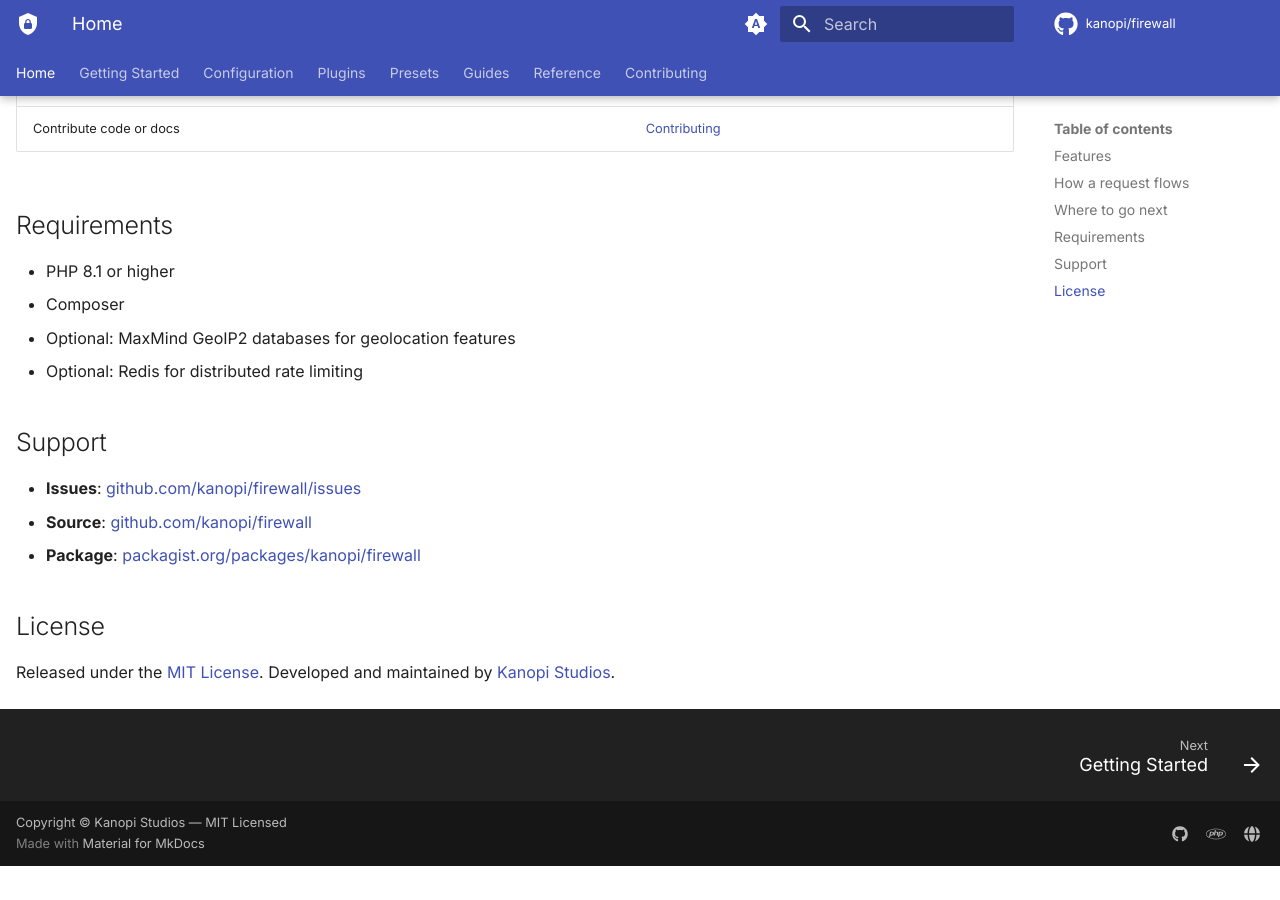
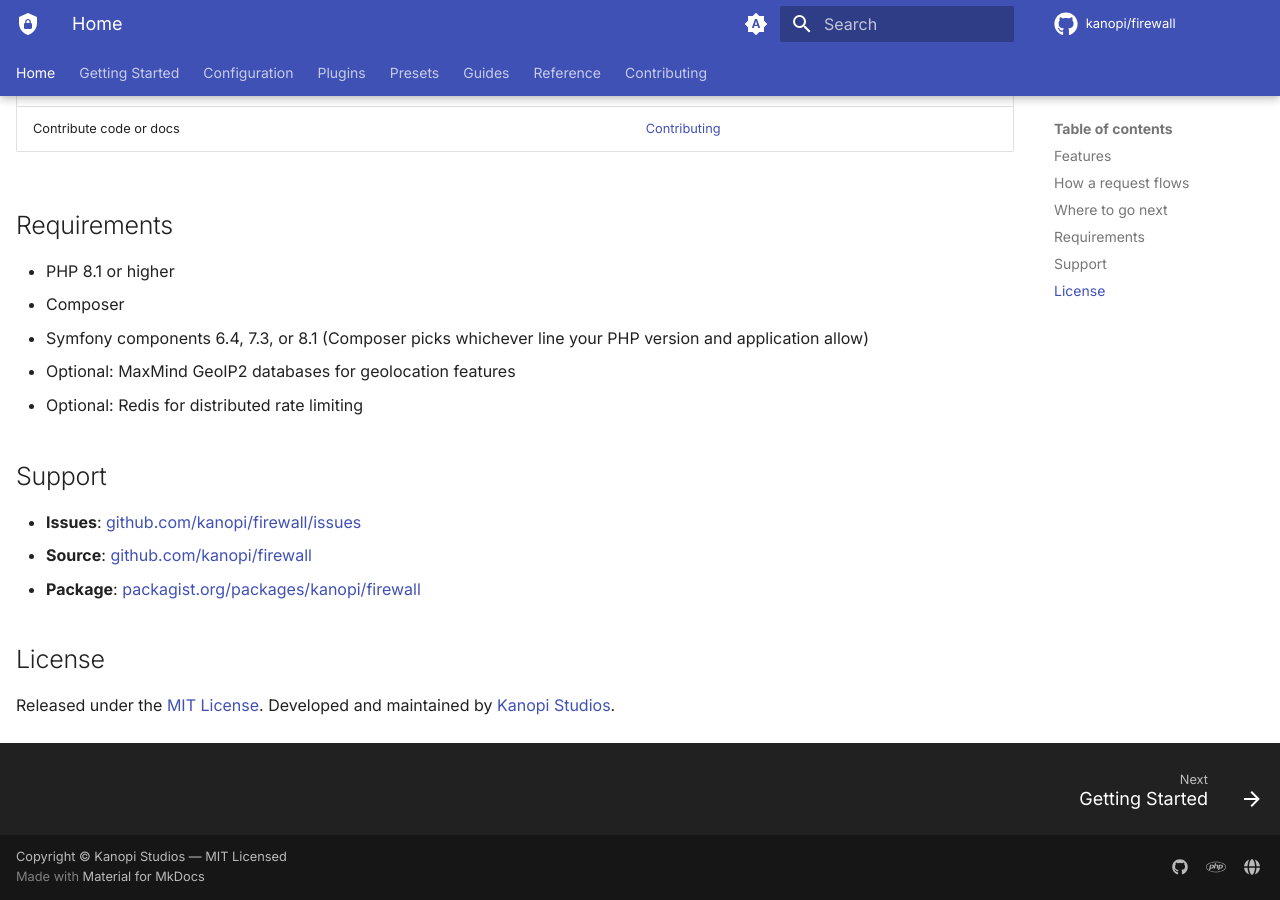
Before and after one commit to kanopi/firewall, an MkDocs documentation site: the page built from docs/index.md, in a window 1280 px wide and 900 px high, scrolled down 3364 px. Built offline with MkDocs 1.6.1 and Material for MkDocs 9.7.7, drawn with Linux system fonts in a browser that asks for light colours; comment, search, counter and statistics services are not loaded; before the commit the page ends 4230 px from its top, so only the background shows below that.

Commit message:
Support Symfony 8.1 components (Fixes #121) (#123)
Drupal 12 requires symfony/* ^8.1, so the `~6.4 || ~7.3` constraints made
`kanopi/firewall` — and therefore `drupal/basic_firewall` — uninstallable on
Drupal 12. Widen every Symfony constraint to `~6.4 || ~7.3 || ~8.1`.

The PHP floor stays at >=8.1. Each Symfony line carries its own PHP floor
(6.4 needs >=8.1, 7.x needs >=8.2, 8.1 needs >=8.4.1), so Composer resolves
whichever line the runtime allows and nothing is dropped for older PHP.

No source changes were needed. The Symfony surface this library touches —
`Request` (including `setTrustedProxies()` / `getTrustedProxies()`, whose
`$trustedHeaderSet` argument is still required in 8.1), `IpUtils::checkIp()`,
`UploadedFile`, `PropertyAccess`, `FilesystemAdapter` and `Yaml` — is
unchanged in Symfony 8. All 1029 unit tests, phpstan at level max, phpcs and
rector pass against 8.1.

Drop `symfony/uid` rather than widening it: nothing in src/, tests/, bin/ or
example/ references it, and no installed package depends on it.

composer.lock is not committed, so the existing CI matrix covers all three
Symfony lines on its own — PHP 8.1 resolves 6.4, 8.2/8.3 resolve 7.4, and
8.4/8.5 now resolve 8.1. That is also why the composer cache key now includes
the PHP version: a single shared key could restore a vendor/ directory built
against a different Symfony line than the job is meant to exercise.

Co-authored-by: Claude Opus 5 (1M context) <noreply@anthropic.com>

```diff
--- a/docs/index.md
+++ b/docs/index.md
@@ -116,6 +116,7 @@ challenge bucket but never suppresses a block. See
 
 - PHP 8.1 or higher
 - Composer
+- Symfony components 6.4, 7.3, or 8.1 (Composer picks whichever line your PHP version and application allow)
 - Optional: MaxMind GeoIP2 databases for geolocation features
 - Optional: Redis for distributed rate limiting
 
```
Also changed, not shown: README.md (+1 -0 lines), composer.json (+6 -7 lines), docs/getting-started/index.md (+1 -0 lines), 1 other file.
